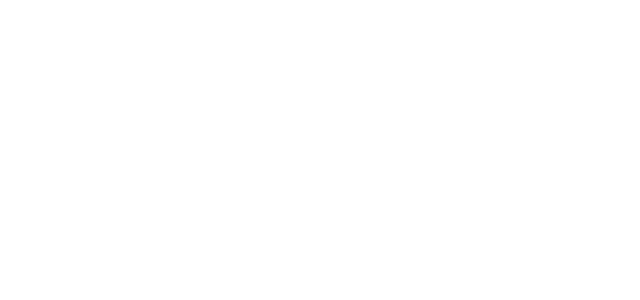
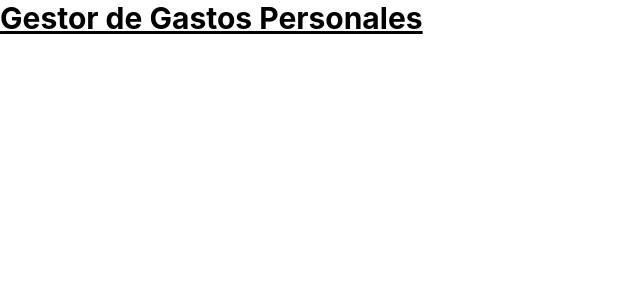
Before and after one commit to lucaspintos909/gestor-gastos-personales, a Next.js app: page / in a window 1280 px wide. Shown: the top 300 px of the page, without its empty margins (0-640 px from the left). Built offline with nearby package versions, Linux system fonts and the light colour scheme.

Commit message:
Agregando y configurando tailwindcss

```diff
--- a/package.json
+++ b/package.json
@@ -14,7 +14,10 @@
     "react-dom": "18.2.0"
   },
   "devDependencies": {
+    "autoprefixer": "^10.4.8",
     "eslint": "8.23.0",
-    "eslint-config-next": "12.2.5"
+    "eslint-config-next": "12.2.5",
+    "postcss": "^8.4.16",
+    "tailwindcss": "^3.1.8"
   }
 }
--- a/pages/index.js
+++ b/pages/index.js
@@ -1,17 +1,24 @@
-import Head from 'next/head'
+import Head from "next/head";
 
 export default function Home() {
   return (
     <div>
       <Head>
         <title>Gestor de Gastos Personales</title>
-        <meta name="description" content="Aplicación para llevar el control de tus gastos personales" />
+        <meta
+          name="description"
+          content="Aplicación para llevar el control de tus gastos personales"
+        />
         <link rel="icon" href="/favicon.ico" />
       </Head>
 
-      <main></main>
+      <main>
+        <h1 className="text-3xl font-bold underline">
+          Gestor de Gastos Personales
+        </h1>
+      </main>
 
       <footer></footer>
     </div>
-  )
+  );
 }
--- /dev/null
+++ b/postcss.config.js
@@ -0,0 +1,6 @@
+module.exports = {
+  plugins: {
+    tailwindcss: {},
+    autoprefixer: {},
+  },
+}
--- a/styles/globals.css
+++ b/styles/globals.css
@@ -1,3 +1,7 @@
+@tailwind base;
+@tailwind components;
+@tailwind utilities;
+
 html,
 body {
   padding: 0;
--- /dev/null
+++ b/tailwind.config.js
@@ -0,0 +1,11 @@
+/** @type {import('tailwindcss').Config} */
+module.exports = {
+  content: [
+    "./pages/**/*.{js,ts,jsx,tsx}",
+    "./components/**/*.{js,ts,jsx,tsx}",
+  ],
+  theme: {
+    extend: {},
+  },
+  plugins: [],
+}
```
Also changed, not shown: 1 other file (tests, documents, lock files or other folders).
